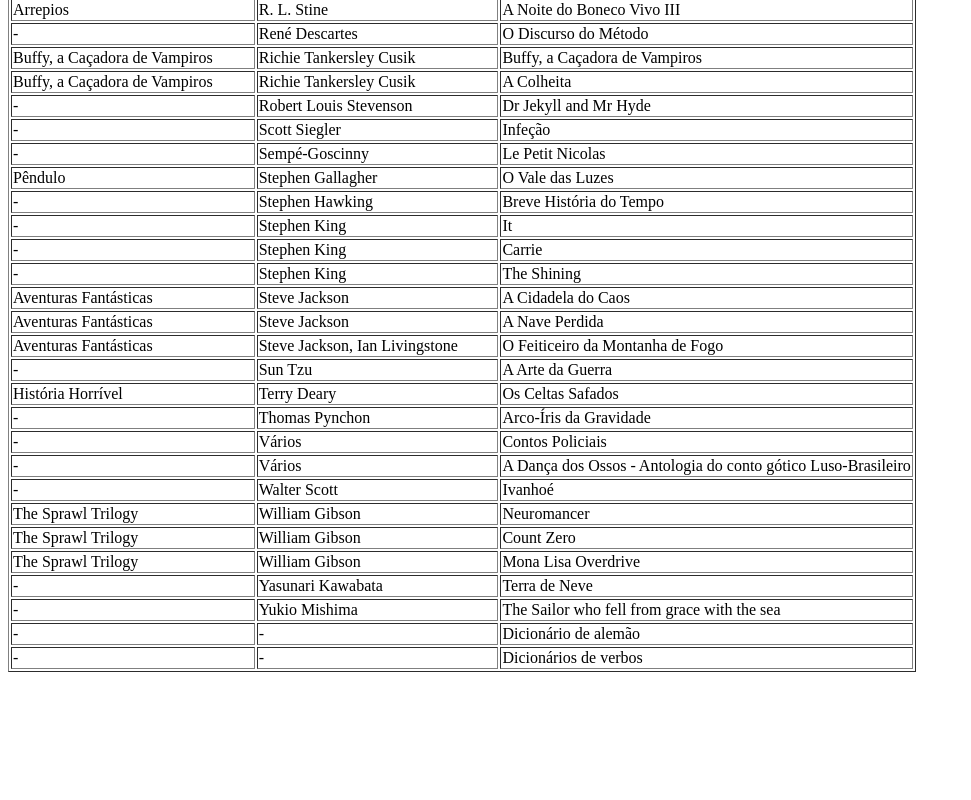
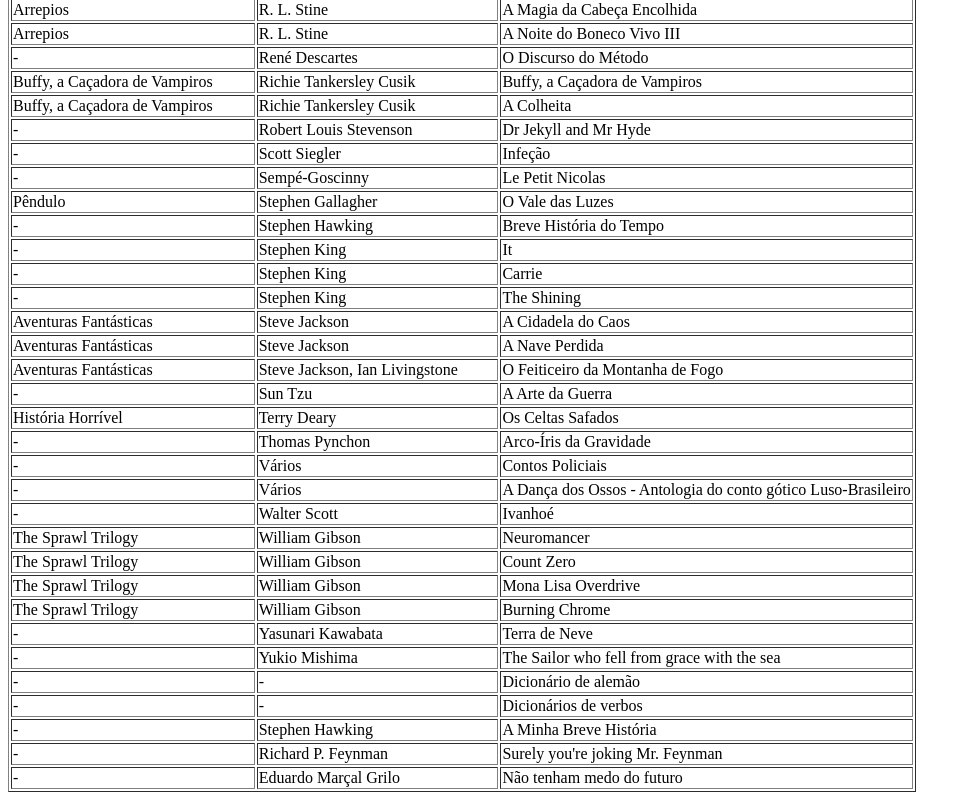
Before and after one commit to dfvilhena/books, a plain HTML site: page df_0.html in a window 1280 px wide. Shown: the part 2748-3548 px from the top of the page, without its empty margins (0-971 px from the left). Before the commit the page ends 3428 px from the top, so only its background shows below. Drawn offline with Linux system fonts and the light colour scheme.

Commit message:
new books. bat file

```diff
--- a/df_0.html
+++ b/df_0.html
@@ -411,6 +411,11 @@
     </tr>
     <tr>
       <td>-</td>
+      <td>José Leite de Vasconcelos</td>
+      <td>Contos Populares e Lendas</td>
+    </tr>
+    <tr>
+      <td>-</td>
       <td>José Saramago</td>
       <td>Ensaio sobre a cegueira</td>
     </tr>
@@ -695,6 +700,11 @@
       <td>Mona Lisa Overdrive</td>
     </tr>
     <tr>
+      <td>The Sprawl Trilogy</td>
+      <td>William Gibson</td>
+      <td>Burning Chrome</td>
+    </tr>
+    <tr>
       <td>-</td>
       <td>Yasunari Kawabata</td>
       <td>Terra de Neve</td>
@@ -714,5 +724,20 @@
       <td>-</td>
       <td>Dicionários de verbos</td>
     </tr>
+    <tr>
+      <td>-</td>
+      <td>Stephen Hawking</td>
+      <td>A Minha Breve História</td>
+    </tr>
+    <tr>
+      <td>-</td>
+      <td>Richard P. Feynman</td>
+      <td>Surely you're joking Mr. Feynman</td>
+    </tr>
+    <tr>
+      <td>-</td>
+      <td>Eduardo Marçal Grilo</td>
+      <td>Não tenham medo do futuro</td>
+    </tr>
   </tbody>
 </table>
```
Also changed, not shown: df_1.html (+5 -0 lines), 1 other file.
